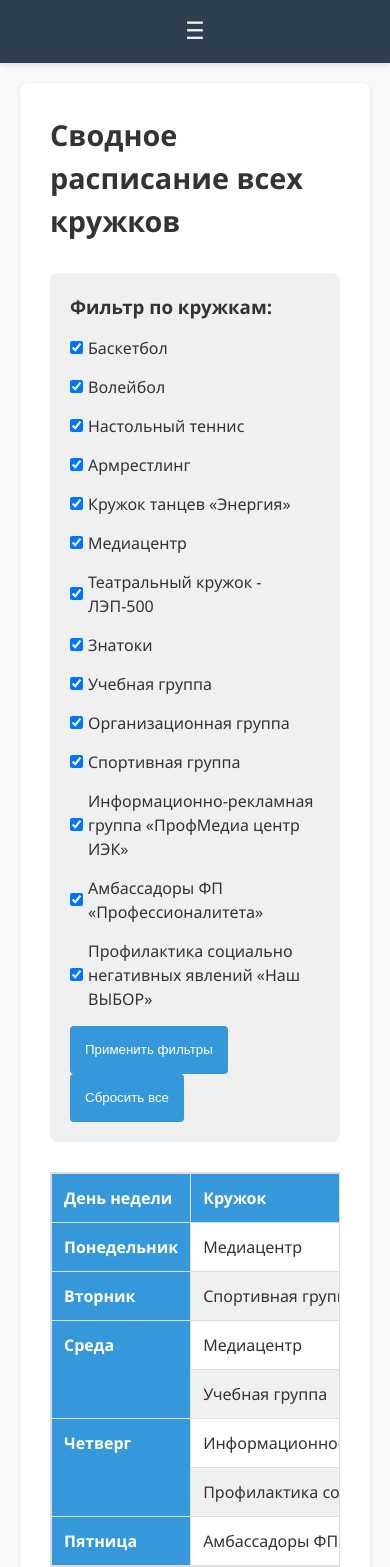
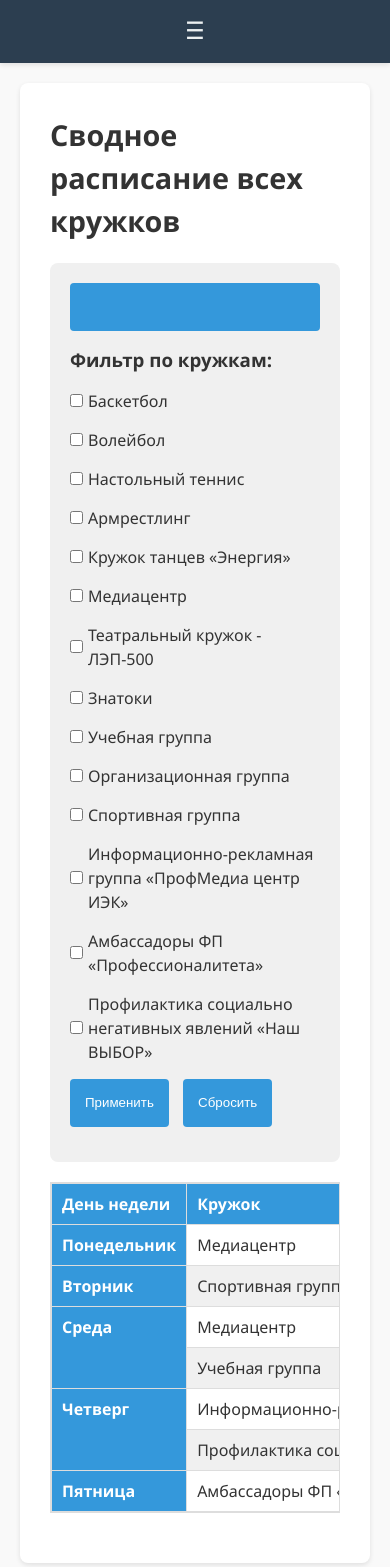
Before and after one commit to 78904544/Schedule, a plain HTML site: page schedule.html in a window 390 px wide. Shown: the part 66-1633 px from the top of the page. Drawn offline with Linux system fonts and the light colour scheme.

Commit message:
Update schedule.html

```diff
--- a/schedule.html
+++ b/schedule.html
@@ -13,11 +13,49 @@
     <title>Сводное расписание</title>
     <link rel="stylesheet" href="css/style.css">
     <style>
-        .day-cell {
+        /* Обновленные стили для фильтров */
+        .filter-section {
+            margin: 20px 0;
+        }
+
+        .filter-toggle {
+            display: block !important;
             background-color: var(--primary-color);
             color: white;
-            font-weight: bold;
-            vertical-align: top;
+            border: none;
+            padding: 12px 15px;
+            border-radius: 4px;
+            margin: 0 0 15px 0;
+            width: 100%;
+            font-size: 1rem;
+            cursor: pointer;
+            text-align: center;
+        }
+
+        .filter-content {
+            transition: all 0.3s ease;
+            margin-bottom: 15px;
+        }
+
+        /* Адаптивные стили для таблицы */
+        @media (max-width: 768px) {
+            table {
+                display: block;
+                width: 100%;
+                overflow-x: auto;
+                -webkit-overflow-scrolling: touch;
+            }
+
+            th, td {
+                min-width: 120px;
+                padding: 8px 10px;
+            }
+
+            .day-cell {
+                position: sticky;
+                left: 0;
+                z-index: 1;
+            }
         }
     </style>
 </head>
@@ -47,12 +85,17 @@
             <h1>Сводное расписание всех кружков</h1>
 
             <div class="filter-section">
+                <button class="filter-toggle"></button>
+                <div class="filter-content">
                     <h3>Фильтр по кружкам:</h3>
                     <div class="filter-options" id="club-filters">
                         <!-- Фильтры будут добавлены через JavaScript -->
                     </div>
-                <button id="apply-filters">Применить фильтры</button>
-                <button id="reset-filters">Сбросить все</button>
+                    <div class="filter-buttons">
+                        <button id="apply-filters">Применить</button>
+                        <button id="reset-filters">Сбросить</button>
+                    </div>
+                </div>
             </div>
 
             <div class="schedule-table">
@@ -75,66 +118,101 @@
 
     <footer class="footer">
         <div class="footer-links">
-            <a href="#">О нас</a>
-            <a href="#">Контакты</a>
+            <a href="http://iek.irk.ru/">Сайт ИЭК</a>
+            <a href="https://vk.com/studsovet_iek">Студсовет</a>
         </div>
         <p>&copy; 2025 Расписание кружков.</p>
     </footer>
 
     <script>
-// script.js
         document.addEventListener('DOMContentLoaded', function() {
             // Инициализация темы
-    if (window.initTheme) {
-        initTheme();
+            const checkbox = document.getElementById('checkbox');
+            if (checkbox) {
+                checkbox.checked = document.documentElement.getAttribute('data-theme') === 'dark';
+                checkbox.addEventListener('change', function() {
+                    const theme = this.checked ? 'dark' : 'light';
+                    document.documentElement.setAttribute('data-theme', theme);
+                    localStorage.setItem('theme', theme);
+                });
             }
 
-    // Инициализация фильтров (только на странице расписания)
+            // Инициализация фильтров
             if (document.getElementById('club-filters')) {
                 initFilters();
+                // Применяем сохраненные фильтры после инициализации
+                setTimeout(applySavedFilters, 0);
+            }
+
+            // Инициализация кнопки фильтров
+    const filterToggle = document.querySelector('.filter-toggle');
+    const filterContent = document.querySelector('.filter-content');
+
+    if (filterToggle && filterContent) {
+        // Всегда начинаем со скрытого состояния
+        filterContent.classList.remove('active');
+        filterToggle.classList.remove('active');
+
+        filterToggle.addEventListener('click', function() {
+            this.classList.toggle('active');
+            filterContent.classList.toggle('active');
+
+            // Прокручиваем к фильтрам при открытии на мобильных
+            if (window.innerWidth <= 768 && this.classList.contains('active')) {
+                setTimeout(() => {
+                    this.scrollIntoView({ behavior: 'smooth', block: 'start' });
+                }, 300);
+            }
+        });
     }
         });
 
         // Функции для работы с фильтрами
         function initFilters() {
-    if (typeof allSchedule === 'undefined') return;
+            if (!window.allSchedule) {
+                console.error('Данные расписания не загружены');
+                return;
+            }
 
             const uniqueClubs = [...new Set(allSchedule.map(item => item.club))];
             const filtersContainer = document.getElementById('club-filters');
             filtersContainer.innerHTML = '';
 
+            // Создаем чекбоксы для каждого кружка
             uniqueClubs.forEach(club => {
                 const label = document.createElement('label');
                 const checkbox = document.createElement('input');
                 checkbox.type = 'checkbox';
                 checkbox.value = club;
                 checkbox.className = 'club-filter';
-        checkbox.checked = true; // Все фильтры включены по умолчанию
+
+                // Добавляем обработчик изменения
+                checkbox.addEventListener('change', function() {
+                    saveAndApplyFilters();
+                });
 
                 label.appendChild(checkbox);
                 label.appendChild(document.createTextNode(' ' + club));
                 filtersContainer.appendChild(label);
             });
 
-    // Применяем фильтры сразу после инициализации
-    applyFilters();
-
-    // Назначаем обработчики
-    document.getElementById('apply-filters').addEventListener('click', applyFilters);
-    document.getElementById('reset-filters').addEventListener('click', resetFilters);
+            // Обработчики для кнопок
+            document.getElementById('reset-filters').addEventListener('click', function() {
+                document.querySelectorAll('.club-filter').forEach(c => c.checked = true);
+                saveAndApplyFilters();
+            });
         }
 
-function applyFilters() {
+        // Новая функция: сохраняет и сразу применяет фильтры
+        function saveAndApplyFilters() {
             const selected = getSelectedFilters();
-    const filtered = allSchedule.filter(item => selected.includes(item.club));
-    displayFilteredSchedule(filtered);
             saveFilters(selected);
+            applyFilters(selected);
         }
 
-function resetFilters() {
-    document.querySelectorAll('.club-filter').forEach(c => c.checked = true);
-    displayFilteredSchedule(allSchedule);
-    localStorage.removeItem('scheduleFilters');
+        function applyFilters(selectedFilters) {
+            const filtered = allSchedule.filter(item => selectedFilters.includes(item.club));
+            displayFilteredSchedule(filtered);
         }
 
         function getSelectedFilters() {
@@ -147,18 +225,29 @@ function saveFilters(selected) {
 
         function applySavedFilters() {
             const saved = localStorage.getItem('scheduleFilters');
-    if (!saved) return;
+            if (!saved) {
+                // Если нет сохраненных фильтров, применяем все по умолчанию
+                const allClubs = [...new Set(allSchedule.map(item => item.club))];
+                saveFilters(allClubs);
+                applyFilters(allClubs);
+                return;
+            }
 
             try {
                 const savedFilters = JSON.parse(saved);
+
+                // Устанавливаем состояние чекбоксов
                 document.querySelectorAll('.club-filter').forEach(checkbox => {
                     checkbox.checked = savedFilters.includes(checkbox.value);
                 });
 
-        const filtered = allSchedule.filter(item => savedFilters.includes(item.club));
-        displayFilteredSchedule(filtered);
+                // Применяем фильтры
+                applyFilters(savedFilters);
             } catch (e) {
                 console.error('Ошибка загрузки фильтров:', e);
+                // В случае ошибки показываем все кружки
+                const allClubs = [...new Set(allSchedule.map(item => item.club))];
+                applyFilters(allClubs);
             }
         }
 
@@ -174,8 +263,6 @@ function displayFilteredSchedule(data) {
                 return;
             }
 
-
-    // Группировка по дням
             const daysOrder = ['Понедельник', 'Вторник', 'Среда', 'Четверг', 'Пятница', 'Суббота', 'Воскресенье'];
             const grouped = {};
 
@@ -184,7 +271,6 @@ function displayFilteredSchedule(data) {
                 grouped[item.day].push(item);
             });
 
-    // Заполнение таблицы
             daysOrder.forEach(day => {
                 if (!grouped[day]) return;
 
@@ -204,19 +290,6 @@ function displayFilteredSchedule(data) {
                 });
             });
         }
-
-function setupEventListeners() {
-    document.getElementById('apply-filters').addEventListener('click', () => {
-        const selected = Array.from(document.querySelectorAll('.club-filter:checked')).map(c => c.value);
-        const filtered = allSchedule.filter(item => selected.includes(item.club));
-        displayFilteredSchedule(filtered);
-    });
-
-    document.getElementById('reset-filters').addEventListener('click', () => {
-        document.querySelectorAll('.club-filter').forEach(c => c.checked = true);
-        displayFilteredSchedule(allSchedule);
-    });
-}
     </script>
 </body>
 </html>
```
Lines whose indentation alone changed are shown as unchanged.
